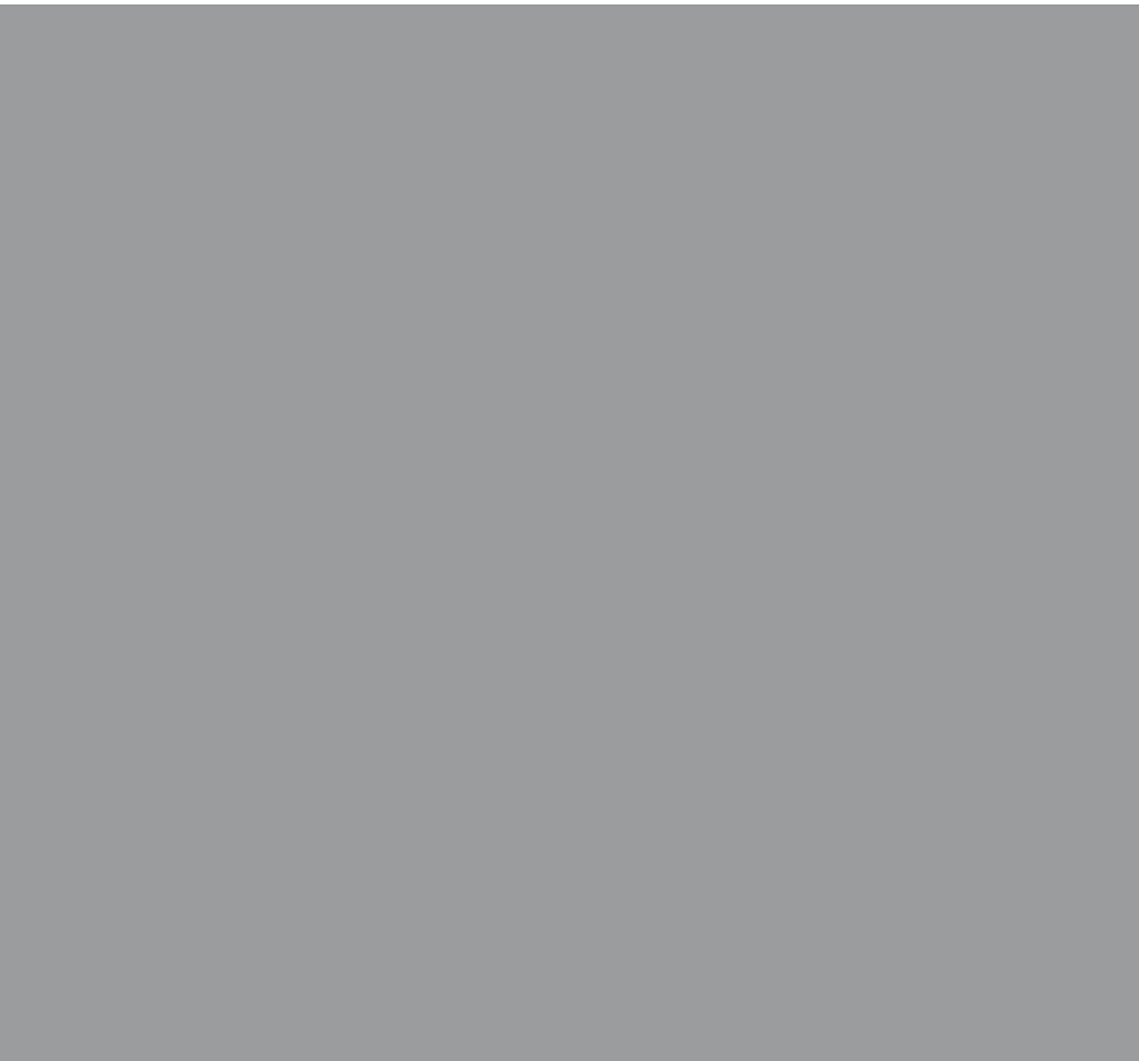
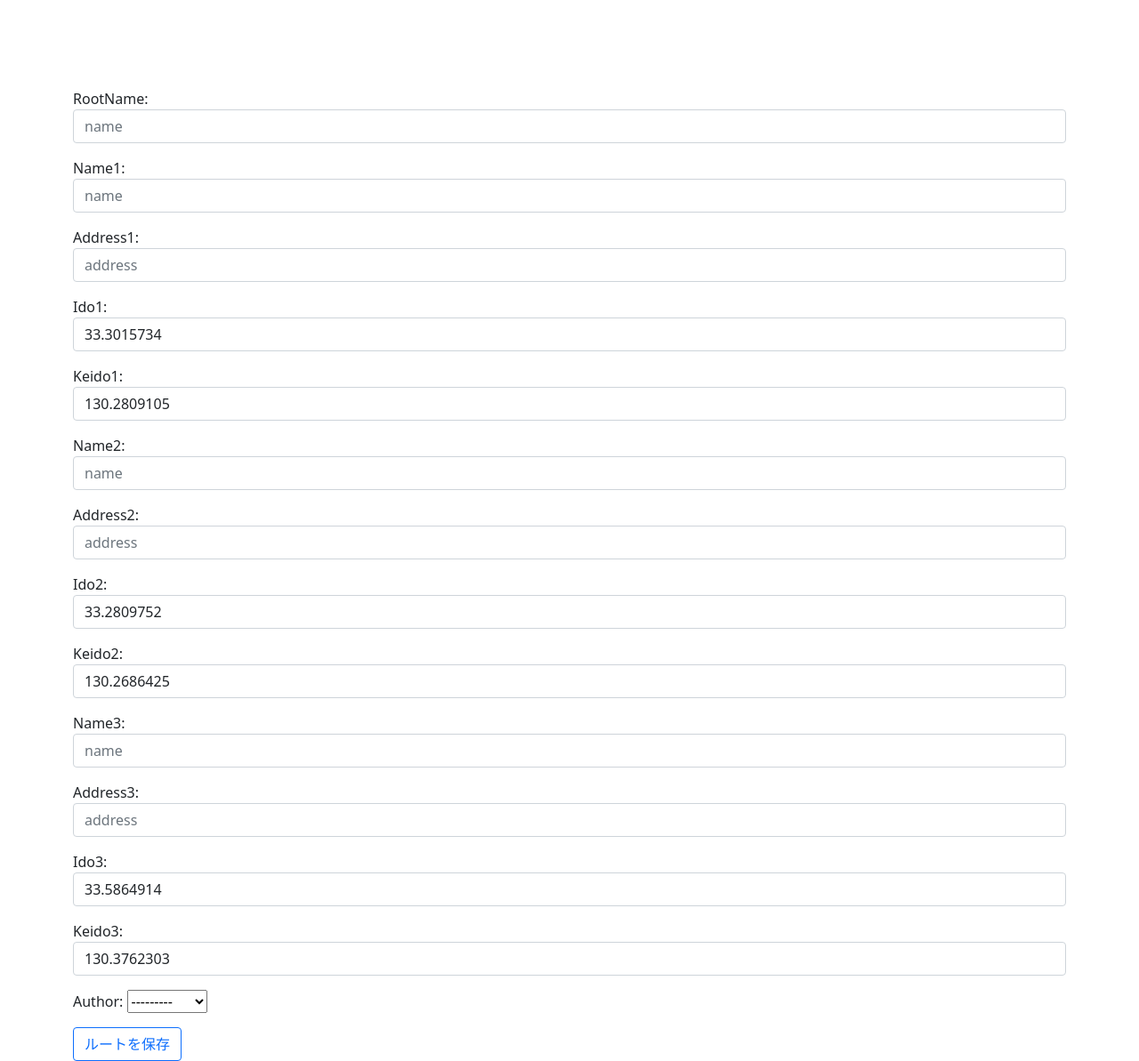
Before and after one commit to sherbw28/youroot2, a Django app: page /testRoot/test1 in a window 1280 px wide. Shown: the part 2613-3806 px from the top of the page at 89% size. Before the commit the page ends 2618 px from the top, so only its background shows below. Run offline with Django 4.2, Linux system fonts and the light colour scheme; data comes from the database, SQL or seed files in the repository; both versions use the stored data as it was after the commit; some libraries are stand-ins or nearby versions.

Commit message:
保存機能編集中

```diff
--- a/accounts/templates/accounts/signup.html
+++ b/accounts/templates/accounts/signup.html
@@ -1,7 +1,7 @@
 {% extends 'layout.html' %}
 
 {% block content %}
-<h1 style="margin-top: 130px;">Sign up</h1>
+<h1 style="margin-top: 130px;">会員登録</h1>
 <section class='common-form'>
     <form method='post'>
         {% csrf_token %}
--- a/config/urls.py
+++ b/config/urls.py
@@ -1,6 +1,6 @@
 from django.contrib import admin
 from django.urls import path, include
-from testRoot.views import index, list_play, list_eat, test, list_all, test_direction, rootDisplay, test1, test2, test3, test4, test5
+from testRoot.views import index, list_play, list_eat, test, list_all, test_direction, rootDisplay, test1, test2, test3, test4, test5, user, save
 from django.views.generic import RedirectView
 from . import settings
 from django.contrib.staticfiles.urls import static
@@ -23,6 +23,8 @@ urlpatterns = [
     path('testRoot/test3', test3, name='test3'),
     path('testRoot/test4', test4, name='test4'),
     path('testRoot/test5', test5, name='test5'),
+    path('user/<int:id>', user, name='user'),
+    path('testRoot/save', save, name='save'),
 ]
 
 urlpatterns += staticfiles_urlpatterns()
--- /dev/null
+++ b/static/js/saveRoot.js
@@ -0,0 +1,13 @@
+ido1 = document.getElementById('ido1').value
+keido1 = document.getElementById('keido1').value
+ido2 = document.getElementById('ido2').value
+keido2 = document.getElementById('keido2').value
+ido3 = document.getElementById('ido3').value
+keido3 = document.getElementById('keido3').value
+
+document.getElementById("ido11").value = ido1
+document.getElementById('keido11').value = keido1
+document.getElementById("ido22").value = ido2
+document.getElementById('keido22').value = keido2
+document.getElementById("ido33").value = ido3
+document.getElementById('keido33').value = keido3
--- a/templates/layout.html
+++ b/templates/layout.html
@@ -24,8 +24,8 @@
       </a>
       <ul class="navbar-nav">
         {% if user.is_authenticated %}
-          <li class='nav-item'>
-            <span class="navbar-text">{{ user }} - </span>
+          <li class="nav-item">
+            <a href="{% url 'user' user.id%}" class="nav-link">{{user}}</a>
           </li>
           <li class="nav-item">
             <a href='{% url "logout" %}' class="'logout nav-link">logout</a>
--- a/testRoot/admin.py
+++ b/testRoot/admin.py
@@ -1,5 +1,5 @@
 from django.contrib import admin
-from .models import Eat, Play, PrefeCode, TypeOfPlace, City, Atmosphere
+from .models import Eat, Play, PrefeCode, TypeOfPlace, City, Atmosphere, SaveRoot
 
 admin.site.register(Eat)
 admin.site.register(Play)
@@ -7,3 +7,4 @@ admin.site.register(PrefeCode)
 admin.site.register(TypeOfPlace)
 admin.site.register(City)
 admin.site.register(Atmosphere)
+admin.site.register(SaveRoot)
--- a/testRoot/forms.py
+++ b/testRoot/forms.py
@@ -1,6 +1,6 @@
 from dataclasses import fields
 from django import forms
-from .models import Play, Eat, TypeOfPlace, City, PrefeCode
+from .models import Play, Eat, TypeOfPlace, City, PrefeCode, SaveRoot
 
 class PlayForm(forms.ModelForm):
     class Meta:
@@ -46,3 +46,23 @@ class TypeOfPlaceForm(forms.ModelForm):
             'ido': forms.TextInput(attrs={'class': 'form-control', 'placeholder':'緯度', 'id': 'ido1', 'type':'hidden'}),
             'keido': forms.TextInput(attrs={'class': 'form-control', 'placeholder':'経度', 'id': 'keido1', 'type':'hidden'}),
         }
+
+class SaveRootForm(forms.ModelForm):
+    class Meta:
+        model = SaveRoot
+        fields = '__all__'
+        widgets = {
+            'rootName': forms.TextInput(attrs={'class': 'form-control', 'placeholder': 'name'}),
+            'name1': forms.TextInput(attrs={'class': 'form-control', 'placeholder':'name', 'id': 'subsName11'}),
+            'address1': forms.TextInput(attrs={'class': 'form-control', 'placeholder':'address', 'id':'address11'}),
+            'ido1': forms.TextInput(attrs={'class': 'form-control', 'placeholder':'緯度', 'id': 'ido11'}),
+            'keido1': forms.TextInput(attrs={'class': 'form-control', 'placeholder':'経度', 'id': 'keido11'}),
+            'name2': forms.TextInput(attrs={'class': 'form-control', 'placeholder':'name', 'id': 'subsName22'}),
+            'address2': forms.TextInput(attrs={'class': 'form-control', 'placeholder':'address', 'id':'address22'}),
+            'ido2': forms.TextInput(attrs={'class': 'form-control', 'placeholder':'緯度', 'id': 'ido22'}),
+            'keido2': forms.TextInput(attrs={'class': 'form-control', 'placeholder':'経度', 'id': 'keido22'}),
+            'name3': forms.TextInput(attrs={'class': 'form-control', 'placeholder':'name', 'id': 'subsName33'}),
+            'address3': forms.TextInput(attrs={'class': 'form-control', 'placeholder':'address', 'id':'address33'}),
+            'ido3': forms.TextInput(attrs={'class': 'form-control', 'placeholder':'緯度', 'id': 'ido33'}),
+            'keido3': forms.TextInput(attrs={'class': 'form-control', 'placeholder':'経度', 'id': 'keido33'}),
+        }
--- a/testRoot/models.py
+++ b/testRoot/models.py
@@ -46,6 +46,22 @@ class TypeOfPlace(models.Model):
     def __str__(self):
         return self.name
 
+class SaveRoot(models.Model):
+    rootName = models.CharField(max_length=255)
+    name1 = models.CharField(max_length=255)
+    address1 = models.CharField(max_length=255)
+    ido1 = models.FloatField(null=True)
+    keido1 = models.FloatField(null=True)
+    name2 = models.CharField(max_length=255)
+    address2 = models.CharField(max_length=255)
+    ido2 = models.FloatField(null=True)
+    keido2 = models.FloatField(null=True)
+    name3 = models.CharField(max_length=255)
+    address3 = models.CharField(max_length=255)
+    ido3 = models.FloatField(null=True)
+    keido3 = models.FloatField(null=True)
+    author = models.ForeignKey('auth.User', on_delete=models.CASCADE)
+
 
 class Play(models.Model):
     name = models.CharField(max_length=255)
--- a/testRoot/templates/testRoot/test1.html
+++ b/testRoot/templates/testRoot/test1.html
@@ -1,4 +1,4 @@
-{% extends 'testRoot/base.html' %}
+{% extends 'layout.html' %}
 {% load static %}
 {% block content %}
 {% for list in lists %}
@@ -20,6 +20,15 @@
 <hr />
 {% endfor %}
 <div id="map" style="margin-top: 200px;"></div>
+
+<div class="container">
+    <form action="{% url 'user' user.id%}" method="post">
+        {% csrf_token %}
+        {{rootForm.as_p}}
+        <button class="btn btn-outline-primary">ルートを保存</button>
+    </form>
+</div>
+
 <input type="hidden" id="ido1" name="chart_labels" value="{{ ido1 }}">
 <input type="hidden" id="keido1" name="chart_labels" value="{{ keido1 }}">
 <input type="hidden" id="ido2" name="chart_labels" value="{{ ido2 }}">
@@ -31,4 +40,5 @@
     src="https://maps.googleapis.com/maps/api/js?key=AIzaSyBekiDl6GcMzjHOAp0Y4PPzTZM-iGP_LBA&libraries=places&callback=initMap"
     async defer></script>
 <script src="{% static 'js/rootDisplay.js' %}"></script>
+<script src="{% static 'js/saveRoot.js' %}"></script>
 {% endblock %}
--- a/testRoot/templates/testRoot/test2.html
+++ b/testRoot/templates/testRoot/test2.html
@@ -1,4 +1,4 @@
-{% extends 'testRoot/base.html' %}
+{% extends 'layout.html' %}
 {% load static %}
 
 {% block content %}
--- a/testRoot/views.py
+++ b/testRoot/views.py
@@ -1,7 +1,7 @@
 from unicodedata import name
 from django.shortcuts import render, redirect
-from .models import Play, Eat, TypeOfPlace, PrefeCode,Atmosphere
-from .forms import PlayForm, EatForm, TypeOfPlaceForm
+from .models import Play, Eat, TypeOfPlace, PrefeCode, Atmosphere, SaveRoot
+from .forms import PlayForm, EatForm, TypeOfPlaceForm, SaveRootForm
 import random
 from django.contrib import messages
 from django.contrib.auth.mixins import LoginRequiredMixin
@@ -95,6 +95,8 @@ def test1(request):
             list_test_1 = list
             ido1 = list.ido
             keido1 = list.keido
+            name1 = list.name
+            address1 = list.address
         if i == c:
             list_test_3 = list
             ido3 = list.ido
@@ -107,6 +109,7 @@ def test1(request):
             keido2 = list.keido
 
     lists = [list_test_1, list_test_2, list_test_3]
+    rootForm = SaveRootForm()
 
     content = {
         'ido1':ido1,
@@ -115,7 +118,8 @@ def test1(request):
         'keido2':keido2,
         'ido3':ido3,
         'keido3':keido3,
-        'lists': lists
+        'lists': lists,
+        'rootForm': rootForm,
     }
     return render(request, 'testRoot/test1.html', content)
 
@@ -173,3 +177,9 @@ def rootDisplay(request):
     }
 
     return render(request, 'testRoot/rootDisplay.html', content)
+
+def user(request, id):
+    return render(request, 'testRoot/user.html')
+
+def save(request, id):
+    return redirect('user')
```
Also changed, not shown: testRoot/templates/testRoot/user.html (added, +7 -0 lines), db.sqlite3, testRoot/migrations/0013_saveroot.py (added).
